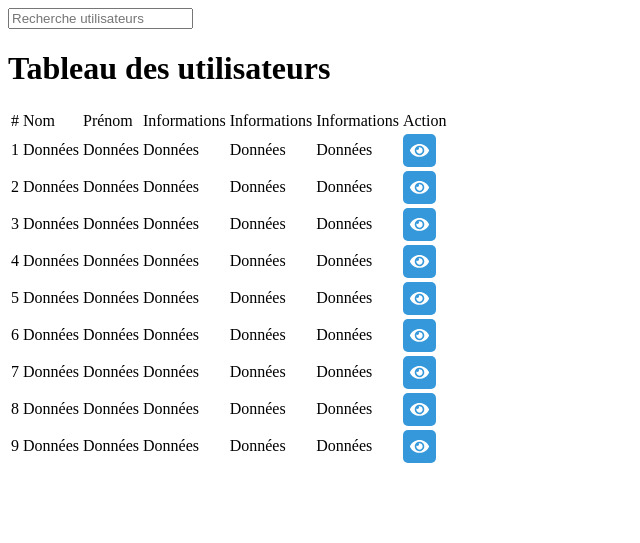
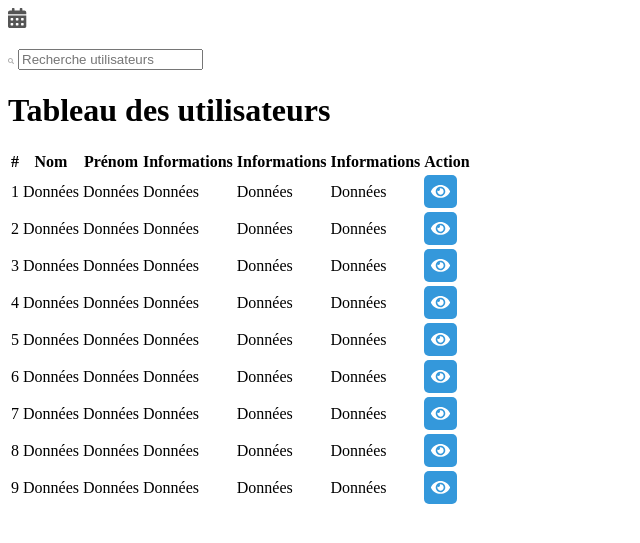
Before and after one commit to adxl/MyCinema-CMS, a PHP site: template www/Views/views/users.view.php in a window 1280 px wide. Shown: the top 543 px of the page, without its empty margins (0-640 px from the left). Run offline with PHP 8.4, Linux system fonts and the light colour scheme; the template is opened without the code that fills it, so the values that code supplies are empty.

Commit message:
fix router

```diff
--- a/www/Autoload.php
+++ b/www/Autoload.php
@@ -9,7 +9,6 @@ class Autoload
 	{
 
 		spl_autoload_register(function ($class) {
-
 
 			//App\Core\Router -> App/Core/Router
 			$class = str_replace("\\", "/", $class);
--- a/www/Controllers/UsersController.php
+++ b/www/Controllers/UsersController.php
@@ -10,5 +10,6 @@ class UsersController
     public function showUsersAction()
     {
         $view = new View("users");
+        $view->assign("title", 'Users management');
     }
 }
--- a/www/Views/src/scss/partials/_grids.scss
+++ b/www/Views/src/scss/partials/_grids.scss
@@ -11,7 +11,7 @@
 
 @for $i from 1 through 12 {
     .col-#{$i} {
-        flex-basis: calc(100 / (12 / #{$i}) * 1% - 20px);
-        margin: 0 10px;
+        flex-basis: calc(100 / (12 / #{$i}) * 1% - #{$grid-gutter});
+        margin: 0 calc(#{$grid-gutter}/ 2);
     }
 }
--- a/www/Views/src/scss/partials/_variables.scss
+++ b/www/Views/src/scss/partials/_variables.scss
@@ -9,3 +9,6 @@ $green: #31aa66;
 
 $text-gray: #7e7e7e;
 $text-black: #555;
+
+// grids
+$grid-gutter: 20px;
--- a/www/Views/views/events_create.view.php
+++ b/www/Views/views/events_create.view.php
@@ -1,5 +1,5 @@
     <div class="flex my-s mt-0">
-        <img src="icons/black-calendar.svg" alt="icon">
+        <img src="/Views/dist/icons/black-calendar.svg" alt="icon">
         <h1 class="mx-s"><?= $title; ?></h1>
     </div>
     <section class="card w-100 ">
--- a/www/Views/views/users.view.php
+++ b/www/Views/views/users.view.php
@@ -1,5 +1,11 @@
-<div class="card w-100 ">
-    <input type="text" id="rechercheUsers" name="rechercheUsers" placeholder="Recherche utilisateurs">
+<div class="flex my-s mt-0">
+    <img src="/Views/dist/icons/black-calendar.svg" alt="icon">
+    <h1 class="mx-s"><?= $title; ?></h1>
+</div>
+
+<div class="card w-100 searchbar">
+    <img src="icons/gray-zoom.svg" alt="">
+    <input type="text" name="rechercheUsers" placeholder="Recherche utilisateurs">
 </div>
 
 <div class="card w-100 my-s">
@@ -7,13 +13,13 @@
     <table id="tabUsers">
         <thead>
             <tr>
-                <td>#</td>
-                <td>Nom</td>
-                <td>Prénom</td>
-                <td>Informations</td>
-                <td>Informations</td>
-                <td>Informations</td>
-                <td>Action</td>
+                <th>#</th>
+                <th>Nom</th>
+                <th>Prénom</th>
+                <th>Informations</th>
+                <th>Informations</th>
+                <th>Informations</th>
+                <th>Action</th>
             </tr>
         </thead>
         <tbody>
@@ -25,7 +31,7 @@
                 <td>Données</td>
                 <td>Données</td>
                 <td>
-                    <a href="#"><img src="../dist/icons/blue-eye.svg"></a>
+                    <a href="#"><img src="/Views/dist/icons/blue-eye.svg"></a>
                 </td>
             </tr>
 
@@ -37,7 +43,7 @@
                 <td>Données</td>
                 <td>Données</td>
                 <td>
-                    <a href="#"><img src="../dist/icons/blue-eye.svg"></a>
+                    <a href="#"><img src="/Views/dist/icons/blue-eye.svg"></a>
                 </td>
             </tr>
 
@@ -49,7 +55,7 @@
                 <td>Données</td>
                 <td>Données</td>
                 <td>
-                    <a href="#"><img src="../dist/icons/blue-eye.svg"></a>
+                    <a href="#"><img src="/Views/dist/icons/blue-eye.svg"></a>
                 </td>
             </tr>
 
@@ -61,7 +67,7 @@
                 <td>Données</td>
                 <td>Données</td>
                 <td>
-                    <a href="#"><img src="../dist/icons/blue-eye.svg"></a>
+                    <a href="#"><img src="/Views/dist/icons/blue-eye.svg"></a>
                 </td>
             </tr>
 
@@ -73,7 +79,7 @@
                 <td>Données</td>
                 <td>Données</td>
                 <td>
-                    <a href="#"><img src="../dist/icons/blue-eye.svg"></a>
+                    <a href="#"><img src="/Views/dist/icons/blue-eye.svg"></a>
                 </td>
             </tr>
 
@@ -85,7 +91,7 @@
                 <td>Données</td>
                 <td>Données</td>
                 <td>
-                    <a href="#"><img src="../dist/icons/blue-eye.svg"></a>
+                    <a href="#"><img src="/Views/dist/icons/blue-eye.svg"></a>
                 </td>
             </tr>
 
@@ -97,7 +103,7 @@
                 <td>Données</td>
                 <td>Données</td>
                 <td>
-                    <a href="#"><img src="../dist/icons/blue-eye.svg"></a>
+                    <a href="#"><img src="/Views/dist/icons/blue-eye.svg"></a>
                 </td>
             </tr>
 
@@ -109,7 +115,7 @@
                 <td>Données</td>
                 <td>Données</td>
                 <td>
-                    <a href="#"><img src="../dist/icons/blue-eye.svg"></a>
+                    <a href="#"><img src="/Views/dist/icons/blue-eye.svg"></a>
                 </td>
             </tr>
 
@@ -121,7 +127,7 @@
                 <td>Données</td>
                 <td>Données</td>
                 <td>
-                    <a href="#"><img src="../dist/icons/blue-eye.svg"></a>
+                    <a href="#"><img src="/Views/dist/icons/blue-eye.svg"></a>
                 </td>
             </tr>
         </tbody>
```
Also changed, not shown: www/Core/Router.php (+22 -14 lines), www/Views/src/scss/back.scss (+18 -6 lines), www/Views/src/scss/components/_inputs.scss (+15 -0 lines), www/Views/templates/back.tpl.php (+11 -11 lines), www/Views/dist/icons/gray-zoom.svg (added), www/Views/dist/icons/red-trash.svg (added).
